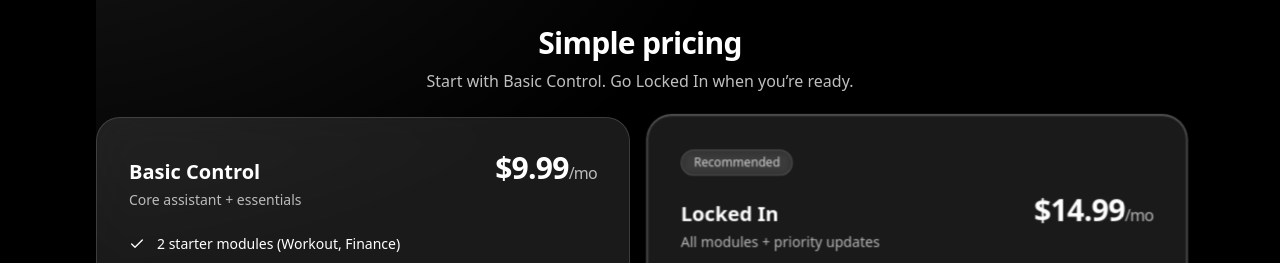
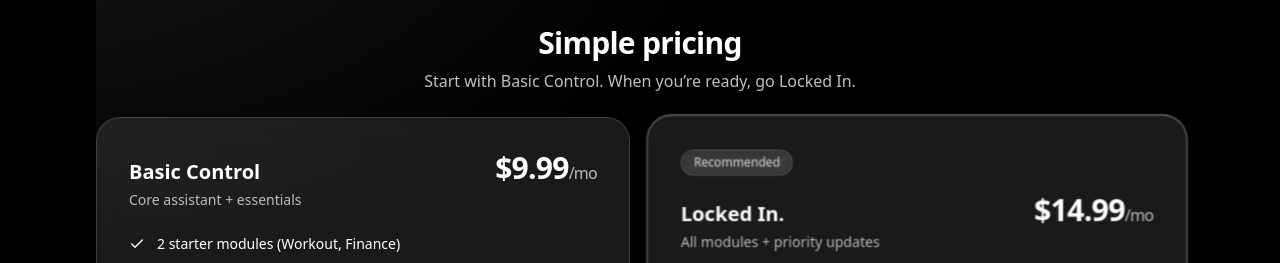
Before and after one commit to MasonIllies/OSAI, a Next.js app in the folder osai-mvp/: page / in a window 1280 px wide. Shown: the part 689-952 px from the top of the page. Built offline with nearby package versions, Linux system fonts and the light colour scheme; no server answers.

Commit message:
Update page.tsx

```diff
--- a/osai-mvp/app/page.tsx
+++ b/osai-mvp/app/page.tsx
@@ -107,7 +107,7 @@ export default function Home() {
         <div className="mb-6 text-center">
           <h2 className="text-2xl md:text-3xl font-semibold tracking-tight">Simple pricing</h2>
           <p className="mt-2 text-white/75">
-            Start with <span className="font-medium">Basic Control</span>. Go <span className="font-medium">Locked In</span> when you’re ready.
+            Start with <span className="font-medium">Basic Control</span>. When you’re ready, go <span className="font-medium">Locked In.</span>
           </p>
         </div>
         <div className="grid md:grid-cols-2 gap-5">
@@ -119,7 +119,7 @@ export default function Home() {
             href={process.env.NEXT_PUBLIC_STRIPE_BASIC_URL}
           />
           <Price
-            name="Locked In"
+            name="Locked In."
             price="$14.99"
             note="All modules + priority updates"
             features={["All current & future modules", "Priority improvements", "Beta features early"]}
```
